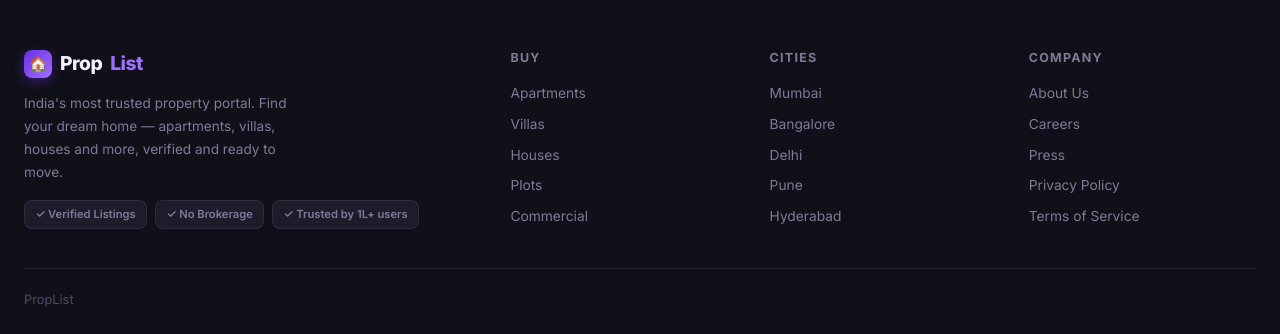
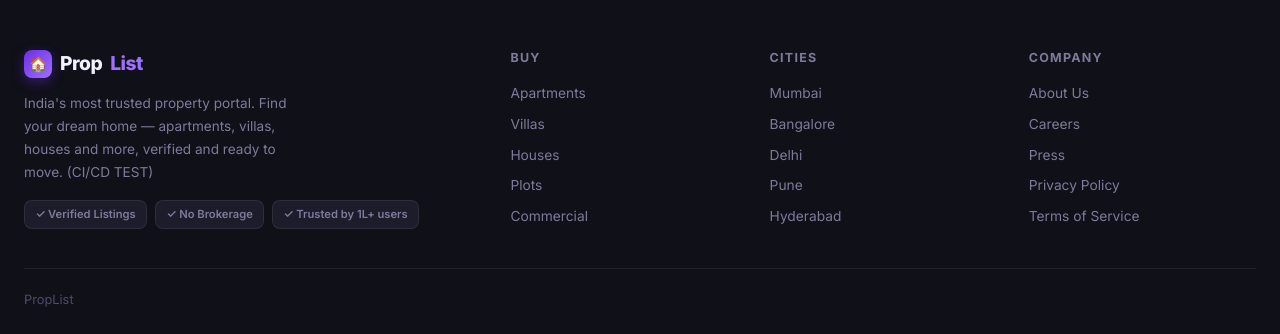
Before and after one commit to jkpatelnx/property-listing-platform, a FastAPI app: page /login in a window 1280 px wide. Shown: the part 881-1215 px from the top of the page. Run offline with FastAPI, Linux system fonts and the light colour scheme.

Commit message:
Update base.html

```diff
--- a/templates/base.html
+++ b/templates/base.html
@@ -58,7 +58,7 @@
                     Prop<span>List</span>
                 </a>
                 <p>India's most trusted property portal. Find your dream home — apartments, villas, houses and more,
-                    verified and ready to move.</p>
+                    verified and ready to move. (CI/CD TEST)</p>
                 <div class="footer-badges">
                     <span class="footer-badge">✓ Verified Listings</span>
                     <span class="footer-badge">✓ No Brokerage</span>
```
